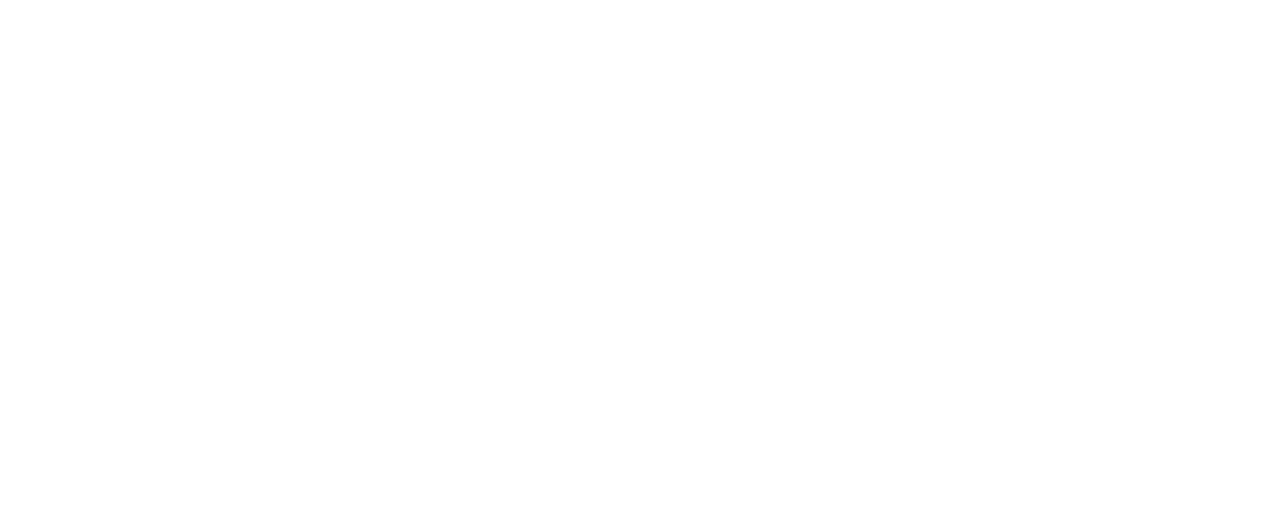
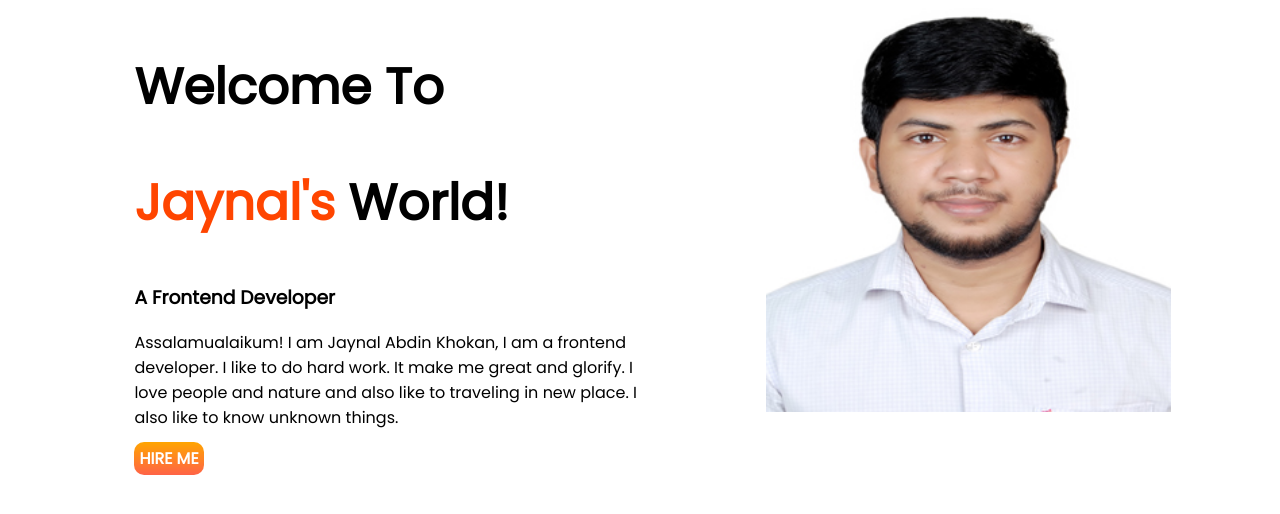
Before and after one commit to JaynalAbdin/my-first-portfolio, a plain HTML site: page index.html in a window 1280 px wide. Drawn offline with Linux system fonts and the light colour scheme.

Commit message:
gittu-commit

```diff
--- a/index.html
+++ b/index.html
@@ -1,13 +1,32 @@
 <!DOCTYPE html>
 <html lang="en">
+
 <head>
     <meta charset="UTF-8">
     <meta http-equiv="X-UA-Compatible" content="IE=edge">
     <meta name="viewport" content="width=device-width, initial-scale=1.0">
     <title>Jaynal's Portfolio</title>
+    <link rel="preconnect" href="https://fonts.googleapis.com">
+    <link rel="preconnect" href="https://fonts.gstatic.com" crossorigin>
+    <link href="https://fonts.googleapis.com/css2?family=Poppins&display=swap" rel="stylesheet">
     <link rel="stylesheet" href="style.css">
 </head>
+
 <body>
+    <section>
+        <div class="half-width">
+            <h1>Welcome To </h1>
+            <h1><span class="orange-color">Jaynal's</span> World!</h1>
+            <h3>A Frontend Developer</h3>
+            <p>Assalamualaikum! I am Jaynal Abdin Khokan, I am a frontend developer. I like to do hard work. It make me
+                great
+                and glorify. I love people and nature and also like to traveling in new place. I also like to know
+                unknown
+                things.</p>
+            <a class="linked-button" href="https://www.linkedin.com/in/md-jaynal-abdin-khokan-33473b210/">HIRE ME</a>
+        </div>
+        <div class="half-width"><img src="300pix.jpg" alt=""></div>
+    </section>
+</body>
 
-</body>
 </html>
--- a/style.css
+++ b/style.css
@@ -0,0 +1,27 @@
+body{
+    font-family: 'Poppins', sans-serif;
+}
+h1{
+    font-size: 50px;
+}
+.orange-color{
+    color: orangered;
+}
+section{
+    display: flex;
+}
+.half-width{
+    width: 50%;
+    padding-left: 10%;
+}
+.half-width img{
+    width: 80%;
+}
+.linked-button{
+    text-decoration: none;
+    background-image: linear-gradient(orange, tomato);
+    border-radius: 10px;
+    padding: 5px;
+    color: white;
+    font-weight: 700;
+}
```
Also changed, not shown: 300pix.jpg (added), D-49430.jpg (added).
